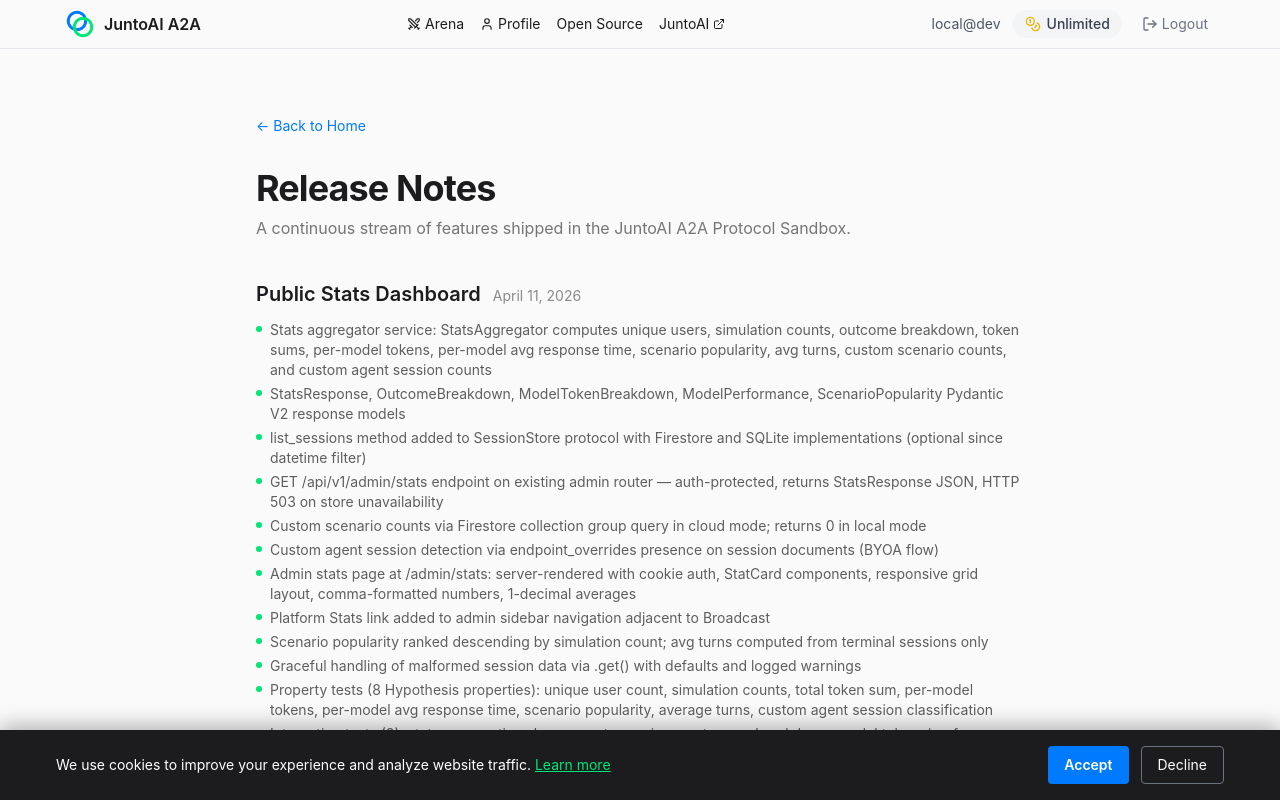
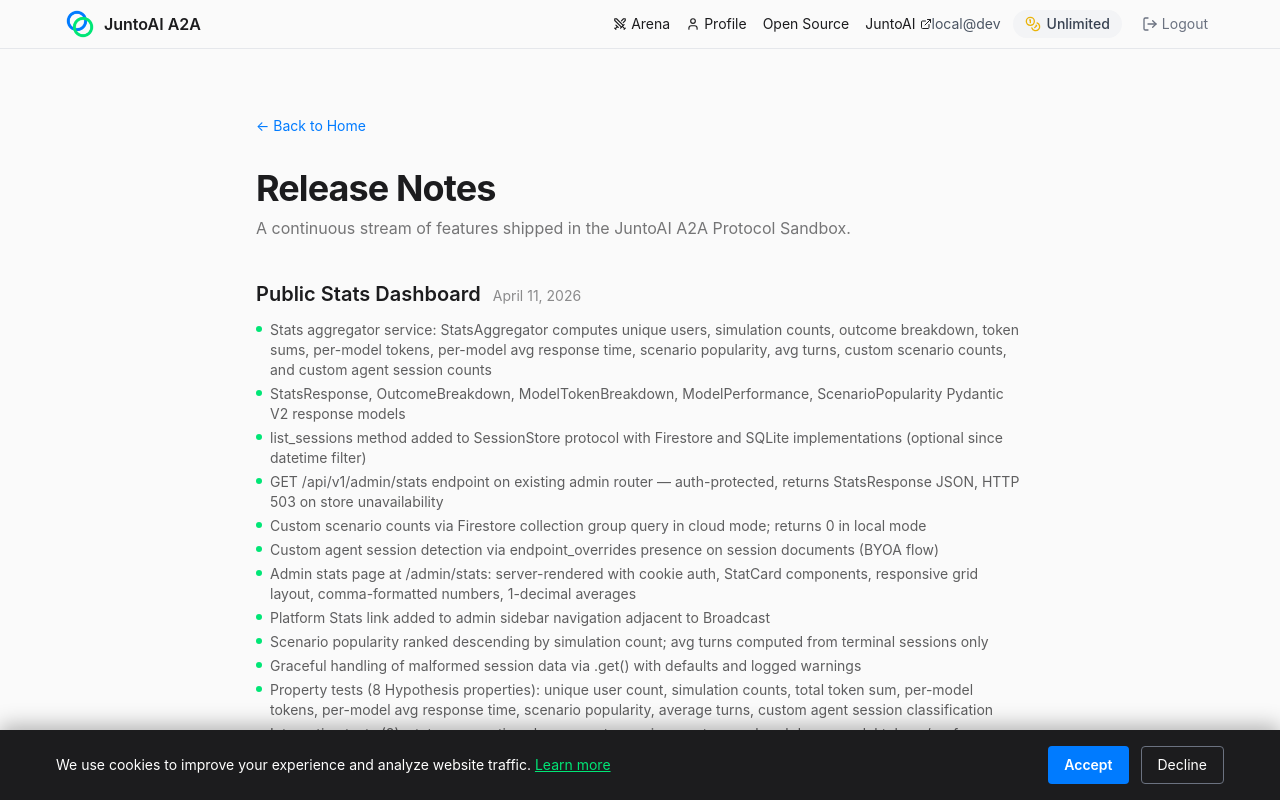
Before and after one commit to JuntoAI/JuntoAI-A2A, a Next.js app in the folder frontend/: page /release-notes in a window 1280 px wide. Shown: the top 800 px of the page. Built offline with nearby package versions, Linux system fonts and the light colour scheme; no server answers.

Commit message:
fix: right-align header nav links on landing page

```diff
--- a/frontend/components/Header.tsx
+++ b/frontend/components/Header.tsx
@@ -58,9 +58,9 @@
           </span>
         </Link>
 
-        {/* Center nav — context-dependent */}
+        {/* Nav — right-aligned */}
         <nav
-          className="hidden items-center gap-4 md:flex"
+          className="hidden items-center gap-4 ml-auto md:flex"
           aria-label="Main navigation"
         >
           {/* Authenticated nav: Arena + Profile */}
```
